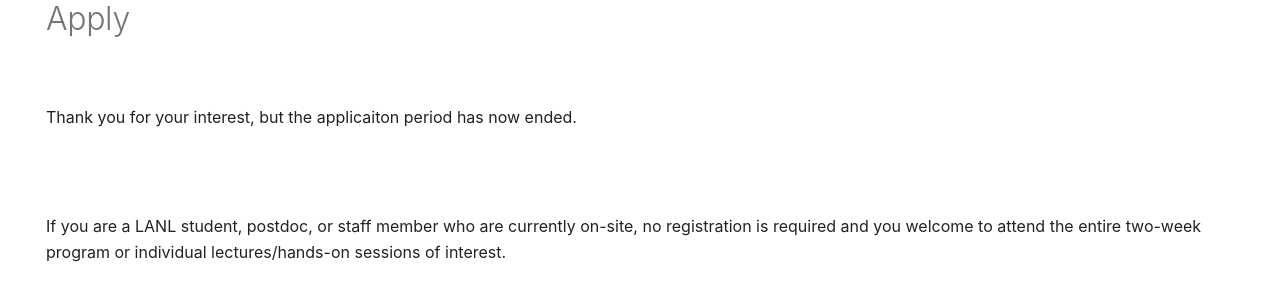
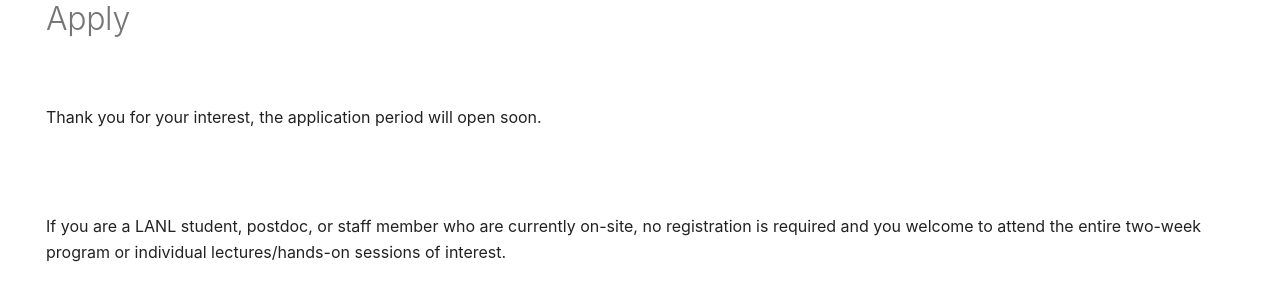
Before and after one commit to LACCMSS/2027, an MkDocs documentation site: the page built from docs/apply.md, in a window 1280 px wide. Shown: the part 160-460 px from the top of the page. Built offline with MkDocs 1.6.1 and Material for MkDocs 9.7.7, drawn with Linux system fonts in a browser that asks for light colours; some web fonts are replaced.

Commit message:
Update apply.md

```diff
--- a/docs/apply.md
+++ b/docs/apply.md
@@ -16,7 +16,7 @@ To apply for the summer school, please fill out the Google Form below:
 
 
 
-<br>Thank you for your interest, but the applicaiton period has now ended.
+<br>Thank you for your interest, the application period will open soon.
 
 
 
```
